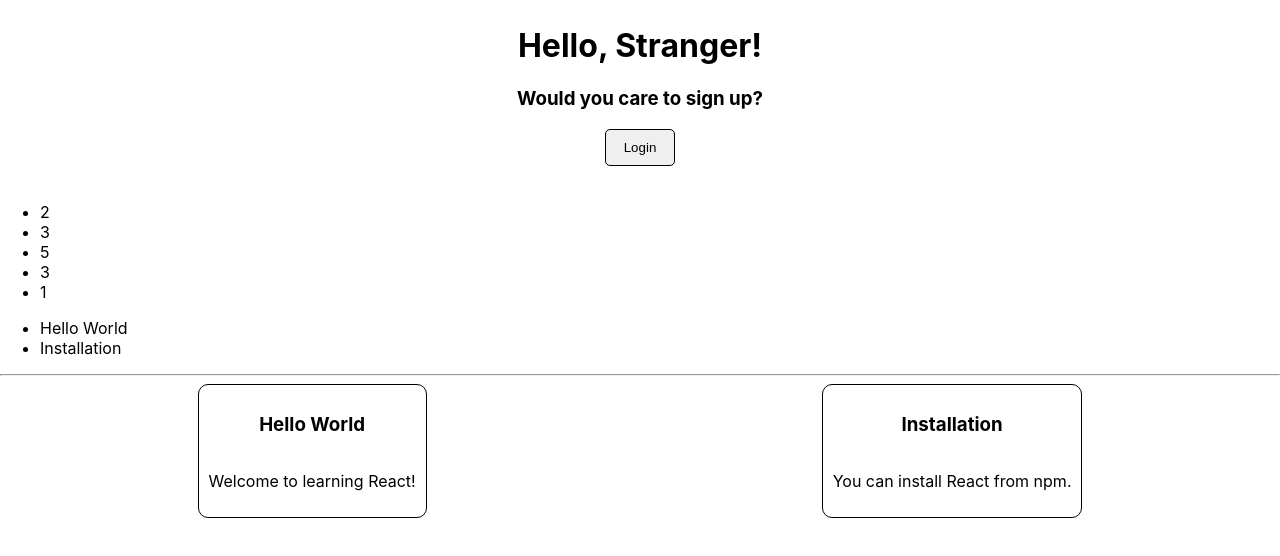
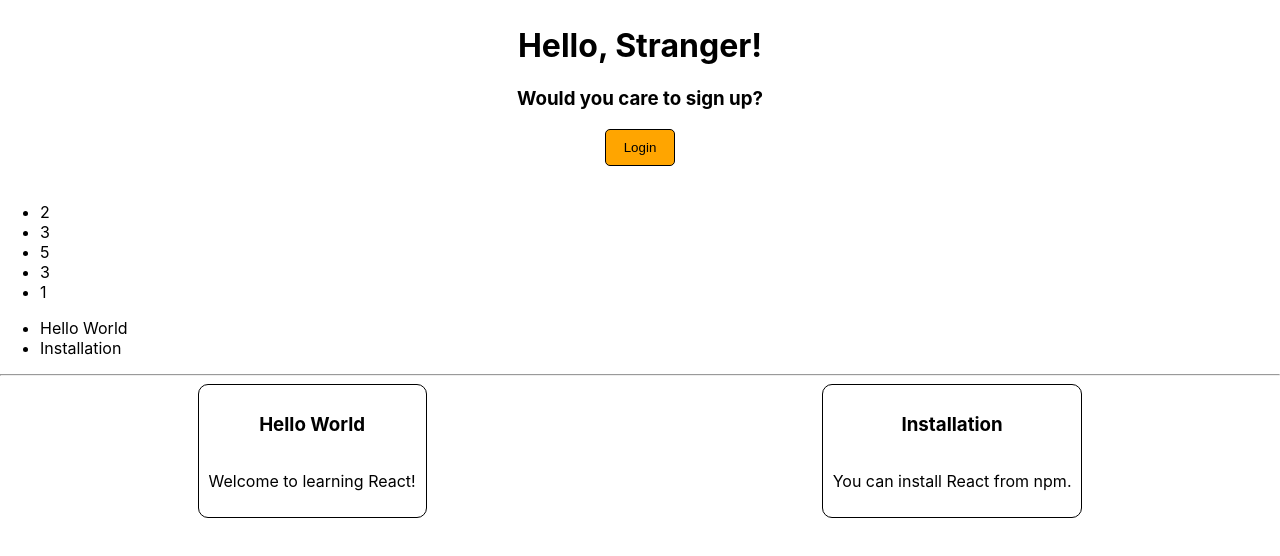
Before and after one commit to BlvkSpiderman/react-playground, a React (Create React App) app in the folder center/: page / in a window 1280 px wide. Shown: the top 556 px of the page. Built offline with nearby package versions, Linux system fonts and the light colour scheme.

Commit message:
Edit session

```diff
--- a/center/public/index.html
+++ b/center/public/index.html
@@ -23,7 +23,7 @@
       work correctly both with client-side routing and a non-root public URL.
       Learn how to configure a non-root public URL by running `npm run build`.
     -->
-    <title>React App</title>
+    <title>Main</title>
   </head>
   <body>
     <noscript>You need to enable JavaScript to run this app.</noscript>
--- a/center/src/main.css
+++ b/center/src/main.css
@@ -19,7 +19,7 @@ body {
     display: block;
     margin-bottom: 15px;
     border-radius: 5px;
-    background-colour: orange;
+    background-color: orange;
   }
   .show {
     padding: 5px;
```
